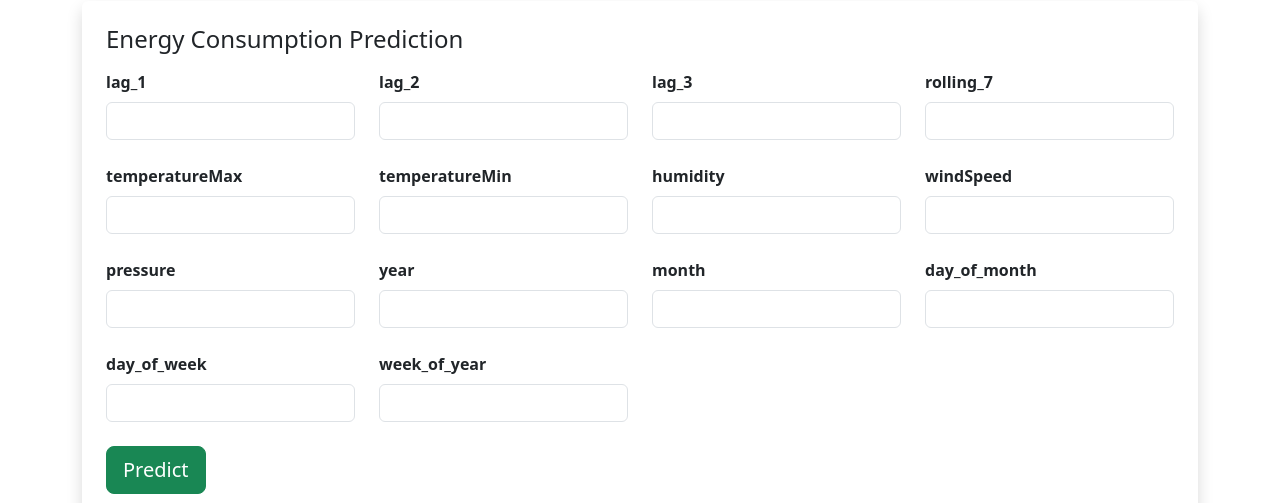
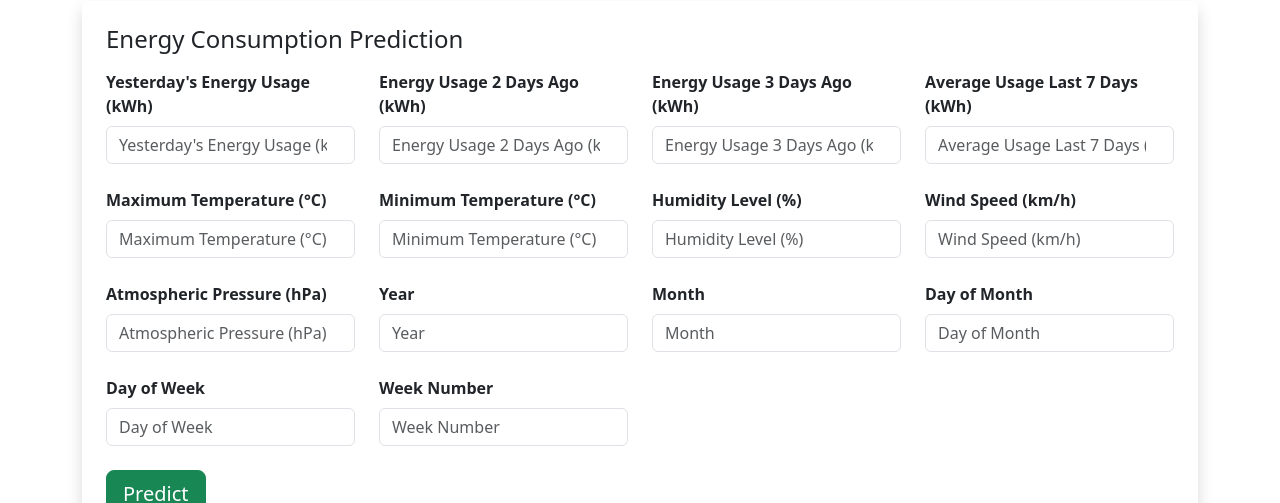
Before and after one commit to 24-amit/AI-Energy-Analytics, a React app in the folder frontend/: page / in a window 1280 px wide. Shown: the part 175-678 px from the top of the page. Built offline with nearby package versions, Linux system fonts and the light colour scheme; no server answers; the HTML template or start-up script is replaced by a standard one.

Commit message:
Changes the input box label name

```diff
--- a/frontend/src/components/PredictionForm.jsx
+++ b/frontend/src/components/PredictionForm.jsx
@@ -1,6 +1,7 @@
 import { useState } from "react";
 import API from "../services/api";
 import PredictionResult from "./PredictionResult";
+import PredictionInsight from "./PredictionInsight";
 
 function PredictionForm({ onPredictionSuccess }) {
   const [formData, setFormData] = useState({
@@ -22,6 +23,26 @@ function PredictionForm({ onPredictionSuccess }) {
     day_of_week: "",
     week_of_year: "",
   });
+
+  const fieldLabels = {
+    lag_1: "Yesterday's Energy Usage (kWh)",
+    lag_2: "Energy Usage 2 Days Ago (kWh)",
+    lag_3: "Energy Usage 3 Days Ago (kWh)",
+    rolling_7: "Average Usage Last 7 Days (kWh)",
+
+    temperatureMax: "Maximum Temperature (°C)",
+    temperatureMin: "Minimum Temperature (°C)",
+
+    humidity: "Humidity Level (%)",
+    windSpeed: "Wind Speed (km/h)",
+    pressure: "Atmospheric Pressure (hPa)",
+
+    year: "Year",
+    month: "Month",
+    day_of_month: "Day of Month",
+    day_of_week: "Day of Week",
+    week_of_year: "Week Number",
+  };
 
   const [prediction, setPrediction] = useState(null);
   const [loading, setLoading] = useState(false);
@@ -62,9 +83,7 @@ function PredictionForm({ onPredictionSuccess }) {
       {message && (
         <div
           className={`alert ${
-            message.includes("failed")
-              ? "alert-danger"
-              : "alert-success"
+            message.includes("failed") ? "alert-danger" : "alert-success"
           }`}
         >
           {message}
@@ -72,23 +91,20 @@ function PredictionForm({ onPredictionSuccess }) {
       )}
 
       <div className="card shadow border-0 p-4">
-        <h4 className="mb-3">
-          Energy Consumption Prediction
-        </h4>
+        <h4 className="mb-3">Energy Consumption Prediction</h4>
 
         <form onSubmit={handleSubmit}>
           <div className="row g-4">
             {Object.keys(formData).map((field) => (
               <div className="col-md-3" key={field}>
-                <label className="form-label fw-semibold">
-                  {field}
-                </label>
+                <label className="form-label fw-semibold">{fieldLabels[field]}</label>
 
                 <input
                   className="form-control"
                   type="number"
                   step="any"
                   name={field}
+                  placeholder={fieldLabels[field]}
                   onChange={handleChange}
                   required
                 />
@@ -107,6 +123,8 @@ function PredictionForm({ onPredictionSuccess }) {
       </div>
 
       <PredictionResult prediction={prediction} />
+
+      <PredictionInsight prediction={prediction} />
     </>
   );
 }
--- a/frontend/src/components/PredictionInsight.jsx
+++ b/frontend/src/components/PredictionInsight.jsx
@@ -3,22 +3,32 @@ function PredictionInsight({ prediction }) {
 
   let status = "";
   let advice = "";
+  let alertType = "";
 
   if (prediction < 15) {
     status = "Low Consumption";
-    advice = "Energy usage is efficient.";
+    advice =
+      "Energy usage appears efficient. Current consumption is below average.";
+    alertType = "success";
   } else if (prediction < 30) {
     status = "Moderate Consumption";
-    advice = "Usage is within normal range.";
+    advice =
+      "Energy consumption is within the normal range for a household.";
+    alertType = "warning";
   } else {
     status = "High Consumption";
-    advice = "Consider reducing appliance usage.";
+    advice =
+      "Predicted consumption is high. Consider reducing appliance usage during peak periods.";
+    alertType = "danger";
   }
 
   return (
-    <div className="alert alert-info mt-3">
+    <div className={`alert alert-${alertType} mt-4 shadow`}>
       <h5>{status}</h5>
-      <p>{advice}</p>
+
+      <p className="mb-0">
+        <strong>Recommendation:</strong> {advice}
+      </p>
     </div>
   );
 }
```
